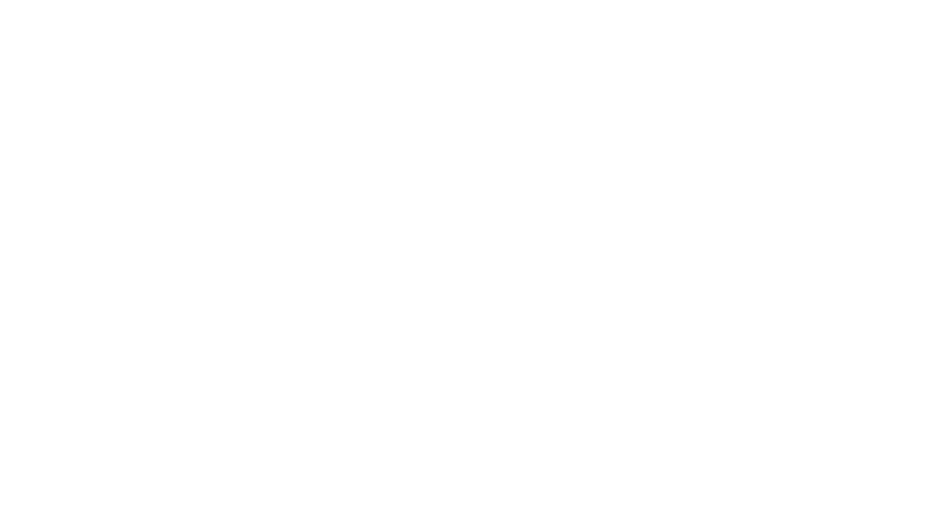
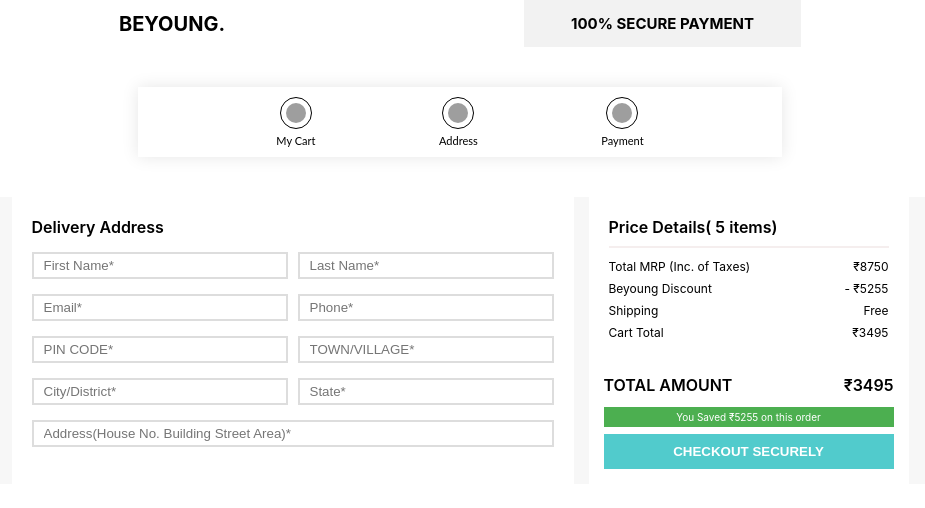
Before and after one commit to sudhanshu735591/Beyoung-clone, a React (Create React App) app: page /address in a window 1280 px wide. Before the commit this address had no page. Shown: the top 508 px of the page, without its empty margins (180-1105 px from the left). Built offline with nearby package versions, Linux system fonts and the light colour scheme; grey boxes are pictures that could not be loaded.

Commit message:
updated code push

```diff
--- /dev/null
+++ b/src/CheckOut/CheckOutNavBar/CheckOutNav.jsx
@@ -0,0 +1,31 @@
+
+
+function CheckOutNav() {
+    return (
+        <div>
+            <div className="checkoutNav">
+                <div className="checkoutText">BEYOUNG.</div>
+                <div className="checkoutPayText">100% SECURE PAYMENT</div>
+            </div>
+
+            <div className="checks">
+                <div className="circleBox">
+                    <div className="checkoutCircle"><img style={{ height: "20px", width: "20px" }} src="https://www.beyoung.in/mobile/images/home/new/Cart.png" /></div>
+                    <div className="checkOutText">My Cart</div>
+                </div>
+
+                <div className="circleBox">
+                    <div className="checkoutCircle"><img style={{ height: "20px", width: "20px" }} src="https://www.beyoung.in/mobile/images/home/new/Location-Outline.png" /></div>
+                    <div className="checkOutText">Address</div>
+                </div>
+
+                <div className="circleBox">
+                    <div className="checkoutCircle"><img style={{ height: "20px", width: "20px" }} src="https://www.beyoung.in/mobile/images/home/new/Payment-outline.png" /></div>
+                    <div className="checkOutText">Payment</div>
+                </div>
+            </div>
+        </div>
+    )
+}
+
+export default CheckOutNav;
--- a/src/CheckOut/checkOut.jsx
+++ b/src/CheckOut/checkOut.jsx
@@ -2,6 +2,8 @@
 import Button from "../components/button/button"
 import "./checkout.css"
 import UserContext from "../ContextApi/UserContext";
+import CheckOutNav from "./CheckOutNavBar/CheckOutNav";
+import { useNavigate } from "react-router-dom";
 
 function CheckOut() {
 
@@ -9,13 +11,17 @@
 
     const { setCartCount } = useContext(UserContext);
 
-    const [data, setdata] = useState("");
+    const [data, setdata] = useState(0);
 
     const [wishlistDataIter, setWishListDataIter] = useState([]);
 
     const {setWishListData} = useContext(UserContext);
 
-    const {selectItem} = useContext(UserContext);
+    const {selectItem, setSelectedItem} = useContext(UserContext);
+
+    const {selectChange,setSelectChange} = useContext(UserContext);
+
+    // const [sum, setSum] = useState();
 
 
     let sum = 0;
@@ -23,6 +29,10 @@
     let item = 0;
 
     const handleSelectedItem = (e, val) => {
+        console.log("newData", e.target.value);
+        setSelectChange(e.target.value);
+        setSelectedItem(e.target.value);
+
 
         const newQuantity = parseInt(e.target.value);
 
@@ -160,6 +170,14 @@
         wishListIter();
     }
 
+
+    const navigate = useNavigate();
+
+
+    function checkOutHandler(){
+        navigate("/address");
+    }
+
     useEffect(() => {
         fetchCheckOut();
         wishListIter();
@@ -169,33 +187,12 @@
         <div className="checkoutSection">
             {
                 data ? <div className="checkoutSection">
-                    <div className="checkoutNav">
-                        <div className="checkoutText">BEYOUNG.</div>
-                        <div className="checkoutPayText">100% SECURE PAYMENT</div>
-                    </div>
-
-                    <div className="checks">
-                        <div className="circleBox">
-                            <div className="checkoutCircle"><img style={{ height: "20px", width: "20px" }} src="https://www.beyoung.in/mobile/images/home/new/Cart.png" /></div>
-                            <div className="checkOutText">My Cart</div>
-                        </div>
-
-                        <div className="circleBox">
-                            <div className="checkoutCircle"><img style={{ height: "20px", width: "20px" }} src="https://www.beyoung.in/mobile/images/home/new/Location-Outline.png" /></div>
-                            <div className="checkOutText">Address</div>
-                        </div>
-
-                        <div className="circleBox">
-                            <div className="checkoutCircle"><img style={{ height: "20px", width: "20px" }} src="https://www.beyoung.in/mobile/images/home/new/Payment-outline.png" /></div>
-                            <div className="checkOutText">Payment</div>
-                        </div>
-                    </div>
-
-
+                    <CheckOutNav/>
                     <div className="checkOut">
                         <div className="innerCheckOutBox">
                             {
                                 data && data.map((val) => {
+                                    console.log("val.quantity", val);
                                     return (
                                         <div className="checkoutBox">
                                             <div className="childCheckOutBox">
@@ -226,8 +223,6 @@
                                                             {`₹ ${parseInt(val.product.price * val.quantity)}`}
                                                         </div>
 
-
-
                                                         <div>
                                                             <div>{val.product.color}</div>
                                                             <div>
@@ -254,8 +249,7 @@
 
                         <div className="checkOutPrice_Text">
                             <div style={{ borderBottom: "1px solid" }}>
-
-                                <h3>PRICE DETAILS  ({item = data.reduce((acc, val) => acc + parseInt(val.quantity), 0)} items)</h3>
+                                <h3>PRICE DETAILS  ({selectChange? selectChange :item = data.reduce((acc, val) => acc + parseInt(val.quantity), 0)} items)</h3>
                             </div>
 
 
@@ -264,7 +258,7 @@
                                     <div>Total MRP (Inc. of Taxes)</div>
 
                                     {
-                                        !selectItem ? sum = data.reduce((acc, val) => acc + parseInt(val.product.price * val.quantity), 0):
+                                        !selectItem ?  sum = data.reduce((acc, val) => acc + parseInt(val.product.price * val.quantity), 0):
                                         sum = data.reduce((acc, val) => acc + parseInt(val.product.price * selectItem),0)
                                     }
 
@@ -298,7 +292,7 @@
                                     <div>Total amount</div>
                                     <div>{sum}</div>
                                 </div>
-                                <Button className="checkOutButton" text="CHECKOUT SECURELY" />
+                                <Button onClick={checkOutHandler} className="checkOutButton" text="CHECKOUT SECURELY" />
                             </div>
                         </div>
                     </div>
--- a/src/ContextApi/UserContextProvider.jsx
+++ b/src/ContextApi/UserContextProvider.jsx
@@ -25,6 +25,9 @@
 
     const [wishListCartData, setWishListCardData] = useState("");
 
+    const [selectChange, setSelectChange] = useState();
+
+
 
 
     return(
@@ -40,6 +43,7 @@
             menViewAllData, setMenViewAllData,
             selectItem, setSelectedItem,
             wishListCartData, setWishListCardData,
+            selectChange, setSelectChange,
         } }>
 
         {children}
--- /dev/null
+++ b/src/components/AddressDetails/AddressDetails.css
@@ -0,0 +1,136 @@
+.AddressDetailsBox{
+    display: flex;
+    justify-content: center;
+    background-color: #f7f7f7;
+
+}
+
+.addressandofferBox{
+    display: flex;
+    gap: 15px;
+    background-color: #f7f7f7;
+    flex-wrap: wrap;
+}
+
+.priceText{
+    font-weight: 600;
+    border-bottom: 2px solid #f5eeee;
+    display: flex;
+    padding-bottom: 9px;
+}
+
+.offerSection{
+    width: 25vw;
+    background-color: white;
+
+}
+
+.addressBox{
+    background-color: white;
+    padding: 20px;
+    position: relative;
+
+}
+
+.addresstext{
+    display: flex;
+    font-weight: 600;
+}
+
+.formDetails{
+    margin-top: 15px;
+    display: flex;
+    flex-direction: column;
+    gap: 15px;
+}
+
+.emailandphone{
+    display: flex;
+    gap: 10px;
+}
+
+.nameandlastname{
+    display: flex;
+    gap: 10px;
+}
+
+.pincodeandvillage{
+    display: flex;
+    gap: 10px;
+}
+
+.cityandstate{
+    display: flex;
+    gap: 10px;
+}
+
+.address{
+    display: flex;
+}
+
+.addressInput{
+    display: flex;
+    width: 85%
+}
+
+.priceDetails{
+    display: flex;
+    padding: 20px;
+    flex-direction: column;
+}
+
+.text_price{
+    display: flex;
+    justify-content: space-between;
+    font-size: 12px;
+}
+
+.beyoungDiscount{
+    display: flex;
+    justify-content: space-between;
+    font-size: 12px;
+
+}
+
+.shipingSection{
+    display: flex;
+    justify-content: space-between;
+    font-size: 12px;
+}
+
+.cartTotalSection{
+    display: flex;
+    justify-content: space-between;
+    font-size: 12px;
+}
+
+.MRPsection{
+    margin-top: 11px;
+    display: flex;
+    flex-direction: column;
+    gap: 7px;
+}
+
+.totalAmount{
+    padding: 15px;
+}
+
+.textPriceBox{
+    display: flex;
+    justify-content: space-between;
+    font-weight: 600;
+}
+
+.SavedBox{
+    display: flex;
+    justify-content: space-between;
+    margin-top: 12px;
+}
+
+.totalSavedText{
+    background: #4caf50;
+    width: 100%;
+    color: white;
+    padding: 4px;
+    font-size: 10px;
+}
--- /dev/null
+++ b/src/components/AddressDetails/AddressDetails.jsx
@@ -0,0 +1,102 @@
+import CheckOutNav from "../../CheckOut/CheckOutNavBar/CheckOutNav";
+import Button from "../button/button";
+
+import "./AddressDetails.css";
+
+function AddressDetails(){
+    return(
+        <>
+        <CheckOutNav/>
+
+        <div className="AddressDetailsBox">
+            <div className="addressandofferBox">
+                <div className="addressBox">
+                    <div className="addresstext">Delivery Address</div>
+
+                    <div className="formDetails">
+                       <div className="nameandlastname">
+                            <input type="text" placeholder="First Name*"/>
+                            <input type="text" placeholder="Last Name*"/>
+                       </div>
+
+                       <div className="emailandphone">
+                            <input type="Email" placeholder="Email*"/>
+                            <div className="countryCodeBox">
+                                <div className="countrybox">
+                                    <div className="CountryCode"></div>
+                                    <input type="number" placeholder="Phone*"/>
+                                </div>
+                            </div>
+                       </div>
+
+
+                        <div className="pincodeandvillage">
+                            <input type="number" placeholder="PIN CODE*"/>
+                            <input type="text" placeholder="TOWN/VILLAGE*"/>
+                        </div>
+
+                        <div className="cityandstate">
+                            <input type="text" placeholder="City/District*"/>
+                            <input type="text" placeholder="State*"/>
+                        </div>
+
+                        <div className="address">
+                            <input className="addressInput" type="text" placeholder="Address(House No. Building Street Area)*"/>
+                        </div>
+                    </div>
+                </div>
+
+
+
+
+
+                <div className="offerSection">
+                    <div className="priceDetails">
+                        <div className="priceText">Price Details( 5 items)</div>
+                        <div className="MRPsection">
+                            <div className="text_price">
+                                <div className="TotalMRPText">Total MRP (Inc. of Taxes)</div>
+                                <div className="Price">₹8750</div>
+                            </div>
+
+                            <div className="beyoungDiscount">
+                                <div className="TotalMRPText">Beyoung Discount</div>
+                                <div className="Price">- ₹5255</div>
+                            </div>
+
+                            <div className="shipingSection">
+                                <div className="shipingText">Shipping</div>
+                                <div className="Price">Free</div>
+                            </div>
+
+                            <div className="cartTotalSection">
+                                <div className="cartTotal">Cart Total</div>
+                                <div className="Price">₹3495</div>
+                            </div>
+                        </div>
+                    </div>
+
+
+                    <div className="totalAmount">
+                        <div className="textPriceBox">
+                            <div className="totalText">TOTAL AMOUNT</div>
+                            <div className="priceTotal">₹3495</div>
+                        </div>
+
+                        <div className="SavedBox">
+                            <div className="totalSavedText">You Saved ₹5255 on this order</div>
+                        </div>
+
+                        <div className="CheckoutBoxSecurely">
+                            <Button text ="CHECKOUT SECURELY" className="checkOutSecurelyButton"/>
+                        </div>
+                    </div>
+                </div>
+            </div>
+        </div>
+        </>
+
+    )
+}
+
+export default AddressDetails;
--- a/src/components/App.js
+++ b/src/components/App.js
@@ -9,6 +9,7 @@
 import CheckOut from "../CheckOut/checkOut";
 import SignUp from "../Auth/Signup/Signup";
 import FavoriteItems from "./FavoriteItems/FavoriteItems";
+import AddressDetails from "./AddressDetails/AddressDetails";
 
 
 
@@ -21,6 +22,8 @@
         <Route path = "/categorized" element = {<CategorizedSection/>}/>
         <Route path="/checkout" element = {<CheckOut/>}/>
         <Route path="/wishlist" element= {<FavoriteItems/>}/>
+        <Route path="/address" element= {<AddressDetails/>}/>
+
       </Routes>
     </div>
   );
--- a/src/components/ImageDetails/imagedetails.jsx
+++ b/src/components/ImageDetails/imagedetails.jsx
@@ -20,7 +20,10 @@
     const {setCartCount} = useContext(UserContext);
     const {setClothSize, clothSize} = useContext(UserContext);
     const {setMyApi} = useContext(UserContext);
-    const [selectChange, setSelectChange] = useState();
+    // const [selectChange, setSelectChange] = useState();
+
+    const {selectChange,setSelectChange} = useContext(UserContext);
+
 
 
     const handleClose = ()=>{
@@ -46,7 +49,6 @@
             let res = await api.json();
             setMyData(res.data);
             setMyApi(res.data);
-            console.log("res data", res.data);
         }
 
         catch (error) {
--- a/src/components/button/button.css
+++ b/src/components/button/button.css
@@ -118,3 +118,14 @@
         width: 283px;
     }
 }
+
+.checkOutSecurelyButton{
+    background-color: #51cbcc;
+    width: 100%;
+    padding: 10px;
+    margin-top: 7px;
+    font-weight: 600;
+    border: none;
+    color: white;
+    cursor: pointer;
+}
```
Also changed, not shown: src/CheckOut/CheckOutNavBar/CheckOutNav.css (added).
